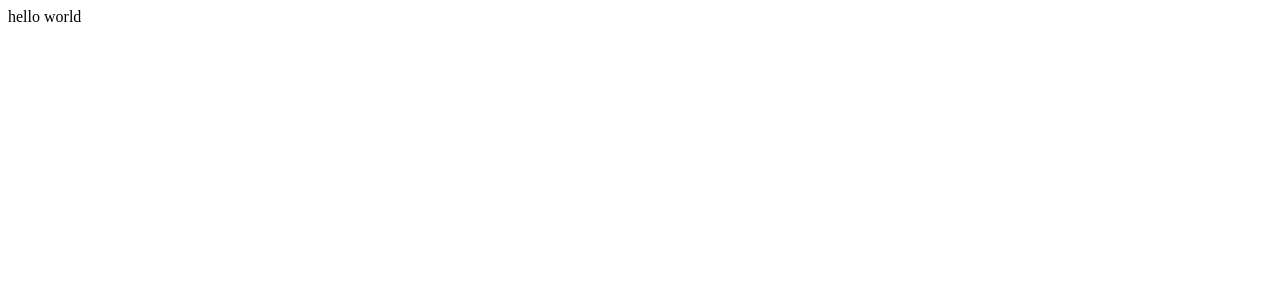
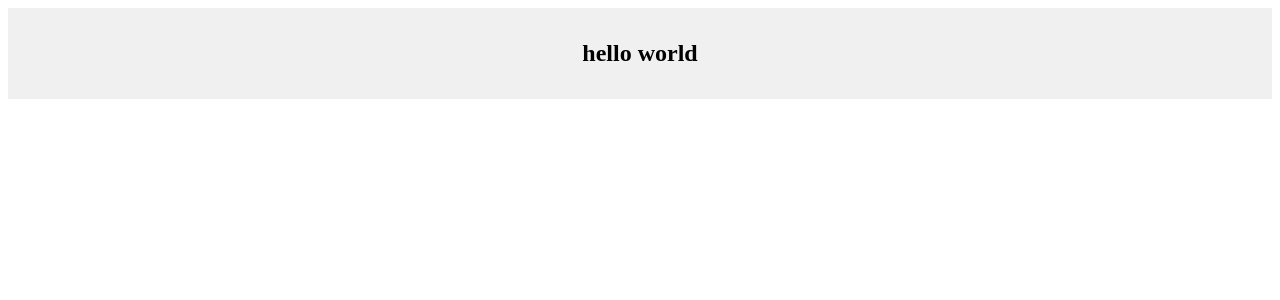
Before and after one commit to mokone-september/fibertime_fe, a Next.js app: page / in a window 1280 px wide. Shown: the top 300 px of the page. Built offline with nearby package versions, Linux system fonts and the light colour scheme.

Commit message:
fature : Updated

```diff
--- a/src/app/page.tsx
+++ b/src/app/page.tsx
@@ -1,3 +1,13 @@
-export default function() {
-  return <>hello world</>
+export default function HomePage() {
+  return (
+    <div style={{
+      textAlign: 'center',
+      padding: '2rem',
+      backgroundColor: '#f0f0f0',
+      fontSize: '1.5rem',
+      fontWeight: 'bold'
+    }}>
+      hello world
+    </div>
+  );
 }
```
Also changed, not shown: src/app/layout.tsx (+6 -5 lines), 1 other file (tests, documents, lock files or other folders).
